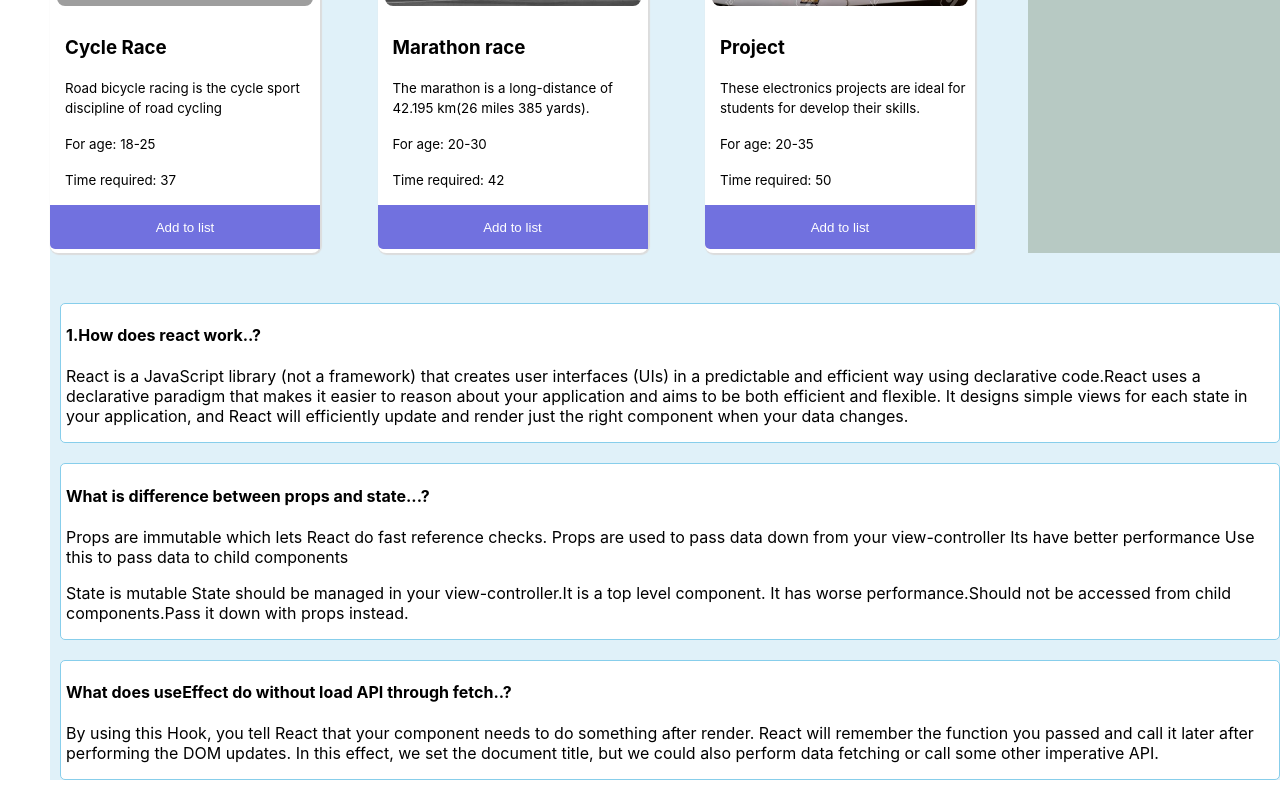
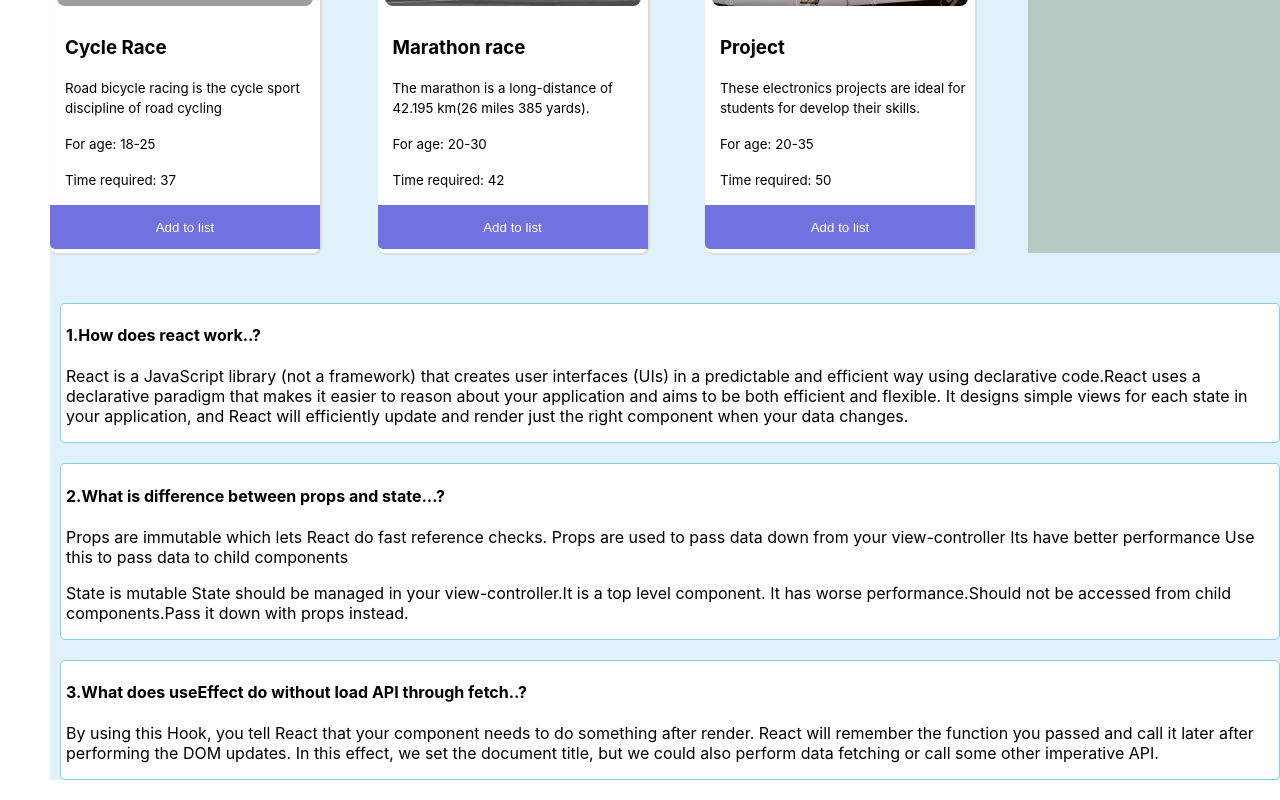
Before and after one commit to tasmim20/my-sports-club, a React (Create React App) app: page / in a window 1280 px wide. Shown: the part 943-1743 px from the top of the page. Built offline with nearby package versions, Linux system fonts and the light colour scheme; grey boxes are pictures that could not be loaded.

Commit message:
bonus added

```diff
--- a/src/Components/Blog/Blog.js
+++ b/src/Components/Blog/Blog.js
@@ -9,7 +9,7 @@ const Blog = () => {
              <p>React is a JavaScript library (not a framework) that creates user interfaces (UIs) in a predictable and efficient way using declarative code.React uses a declarative paradigm that makes it easier to reason about your application and aims to be both efficient and flexible. It designs simple views for each state in your application, and React will efficiently update and render just the right component when your data changes.</p>
             </div>
             <div className='blog'>
-            <h4>What is difference between props and state...?</h4>
+            <h4>2.What is difference between props and state...?</h4>
             <p> Props are immutable
              which lets React do fast reference checks.
              Props are used to pass data down from your view-controller
@@ -21,7 +21,7 @@ const Blog = () => {
            </p>
             </div>
             <div className='blog'>
-               <h4>What does useEffect do without load API through fetch..?</h4>
+               <h4>3.What does useEffect do without load API through fetch..?</h4>
                <p>By using this Hook, you tell React that your component needs to do something after render. React will remember the function you passed and call it later after performing the DOM updates. In this effect, we set the document title, but we could also perform data fetching or call some other imperative API.</p>
             </div>
         </div>
```
